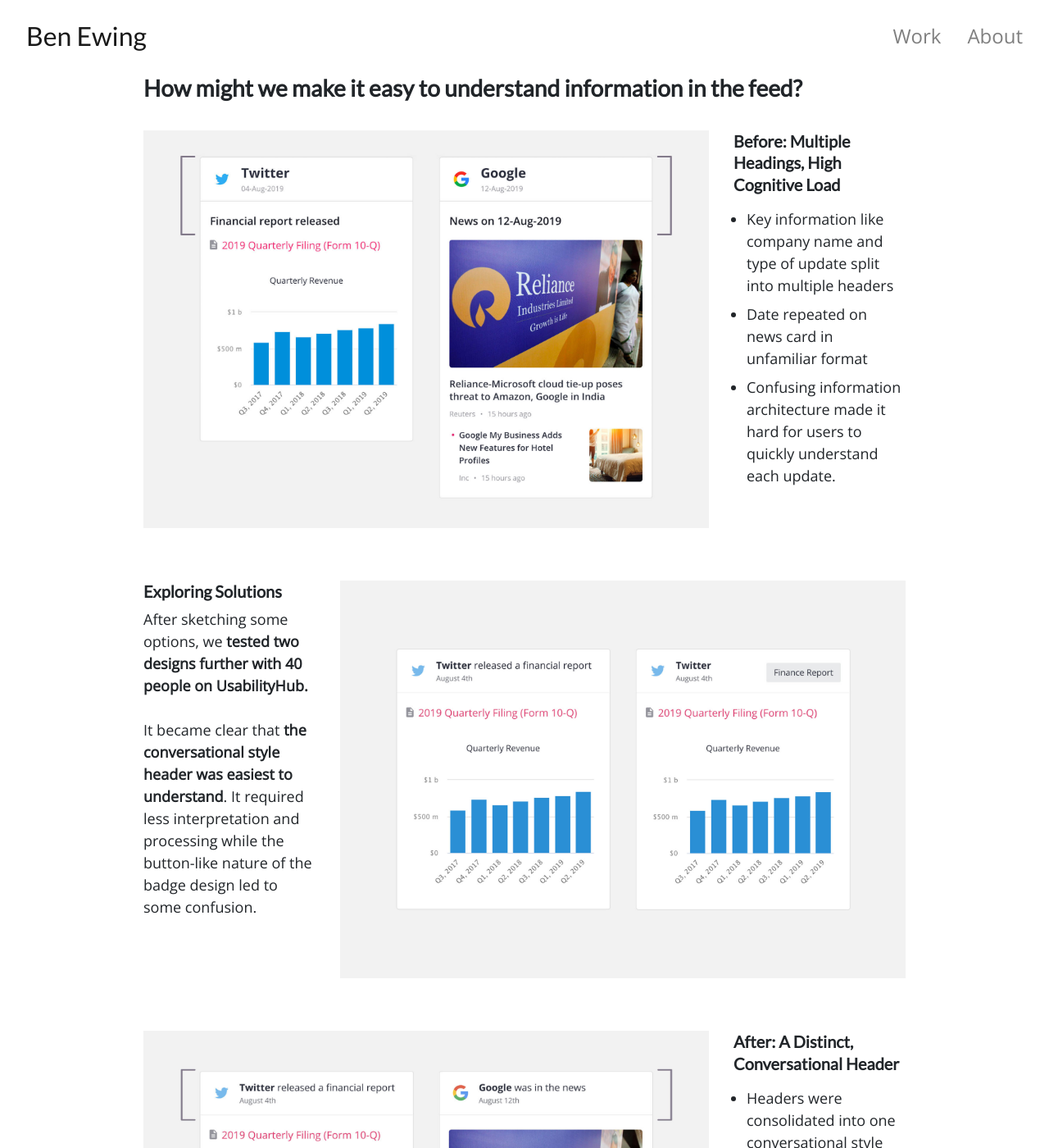
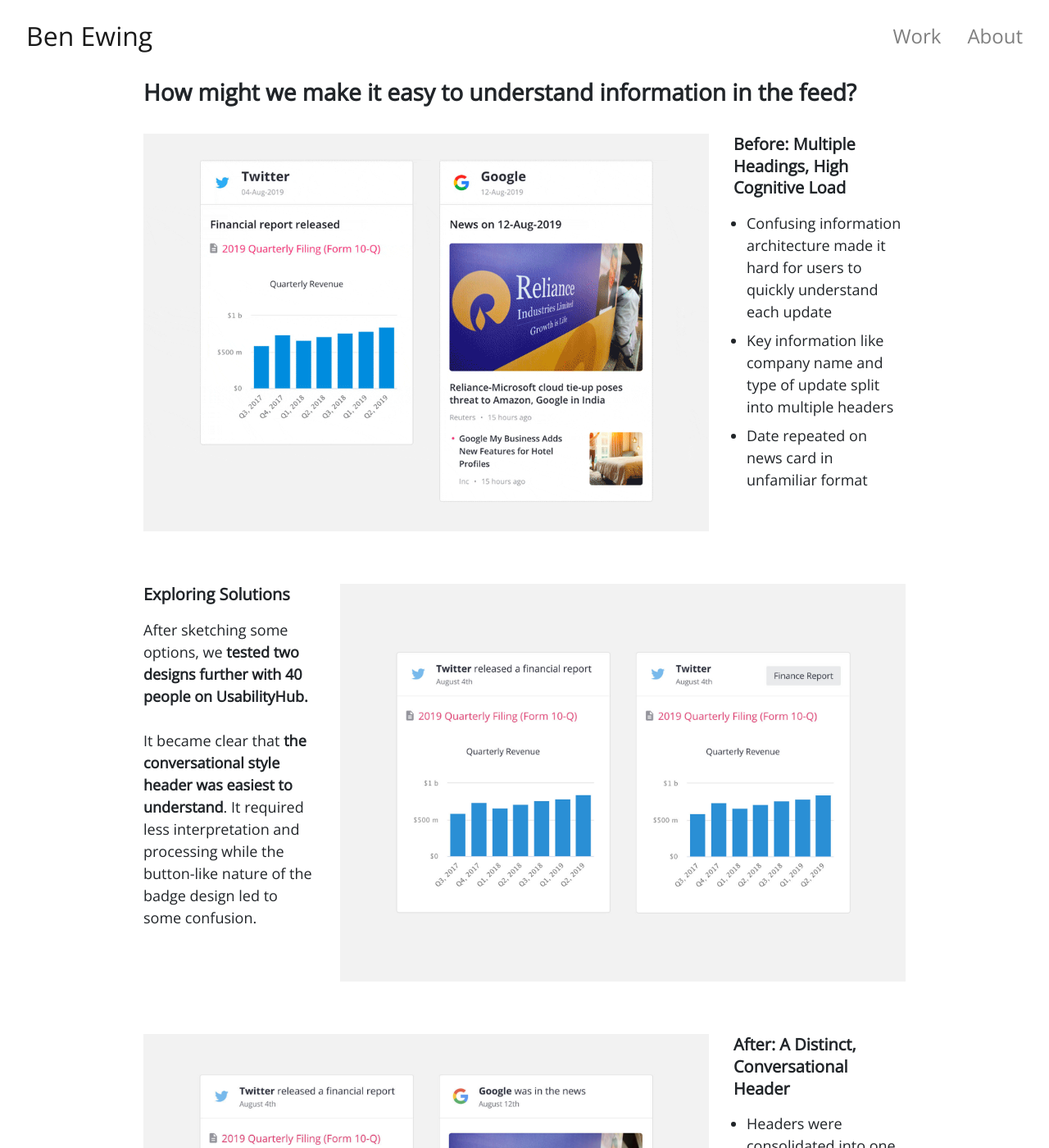
Before and after one commit to bewing91/new_bewingco, a Jekyll site: the page built from projects/craftco.html, in a window 1280 px wide and 1400 px high, scrolled down 6651 px. Shown: the whole window at 82% size. Built offline with Jekyll 4.4.1, drawn with Linux system fonts in a browser that asks for light colours; some web fonts are replaced; some of the changed text lies outside the part shown.

Commit message:
Streamlining case studies

```diff
--- a/css/main.scss
+++ b/css/main.scss
@@ -9,7 +9,7 @@
 }
 
 h1, h2, h3, h4, h5, h6 {
-  font-family: 'Lato', sans-serif;
+  font-family: 'Open Sans', sans-serif;
   font-weight: 600;
 }
 
@@ -281,7 +281,7 @@
 }
 
 #outschoolcard {
-  background-color: #9AA5B1 !important;
+  background-color: #96A7B9 !important;
 }
 
 #pillarcard {
--- a/index.html
+++ b/index.html
@@ -105,7 +105,7 @@
       </div>
       <div class="cardinfo">
         <h3>Reducing dropoff in the application process</h3>
-        <div><a href="http://www.outschool.com">Outschool</a> &nbsp; • &nbsp; Responsive Web</div>
+        <div><a href="http://www.outschool.com" style="color: #105cb3;">Outschool</a> &nbsp; • &nbsp; Responsive Web</div>
       </div>
     </div>
 
--- a/projects/craftco.html
+++ b/projects/craftco.html
@@ -105,7 +105,7 @@
           <img src="{{ site.baseurl }}/img/craft/craft_sketches.jpg" style="max-width: 100%; border: 4px {{ page.bgcolor }} solid;">
         </div>
         <div class="col-md-3 order-md-1">
-          <h5>Exploring solutions</h5>
+          <h5 style="padding-bottom: 8px;">Exploring solutions</h5>
           With Craft's existing design system in mind, we explored solutions to make finding companies to follow easier.
           <br /><br />Among the ideas we considered were merging the two searches into one, and adding clearer headers to improve clarity.
         </div>
@@ -118,9 +118,9 @@
           <h5 style="padding-bottom: 8px;">After: One Fully Functional Search</h5>
           <div style="padding-bottom: 8px;">To reduce confusion, the searches were combined into one:</div>
           <ul style="padding-left: 16px;">
+            <li style="padding-bottom: 8px;"><strong>5/5 users successfully found and followed companies</strong> that they were looking for</li>
             <li style="padding-bottom: 8px;">'Follow' links added to top search</li>
             <li style="padding-bottom: 8px;">Side search removed and suggested companies list was given a clear header</li>
-            <li style="padding-bottom: 8px;"><strong>5/5 users successfully found and followed companies</strong> that they were looking for</li>
           </ul>
           <!-- To reduce confusion and enable users to easily follow companies, the searches were combined into one.
           The side search bar was removed, 'Follow' links were added to companies in the top search,
@@ -155,7 +155,7 @@
           <img src="{{ site.baseurl }}/img/craft/craft_modal_wireframes.jpg" style="max-width: 100%;">
         </div>
         <div class="col-md-3 order-md-1">
-          <h5>Exploring Solutions</h5>
+          <h5 style="padding-bottom: 8px;">Exploring Solutions</h5>
           We wireframed a few different modal configurations including different options for creating a new list without leaving the modal.
         </div>
       </div>
@@ -184,14 +184,14 @@
       <h3>How might we make it easy to understand information in the feed?</h3>
       <div class="row projsubsection">
         <div class="col-md-9 mb-3">
-          <img src="{{ site.baseurl }}/img/craft/craft_header_before.jpg" style="max-width: 100%;">
+          <img src="{{ site.baseurl }}/img/craft/craft_header_before_highlights.gif" style="max-width: 100%;">
         </div>
         <div class="col-md-3">
           <h5 style="padding-bottom: 8px;">Before: Multiple Headings, High Cognitive Load</h5>
           <ul style="padding-left: 16px; margin-bottom: 0px;">
+            <li style="padding-bottom: 8px;">Confusing information architecture made it hard for users to quickly understand each update</li>
             <li style="padding-bottom: 8px;">Key information like company name and type of update split into multiple headers</li>
             <li style="padding-bottom: 8px;">Date repeated on news card in unfamiliar format</li>
-            <li style="padding-bottom: 8px;">Confusing information architecture made it hard for users to quickly understand each update.</li>
           </ul>
           <!--
           The original cards had high cognitive load.
@@ -204,7 +204,7 @@
           <img src="{{ site.baseurl }}/img/craft/craft_header_exploring.jpg" style="max-width: 100%;">
         </div>
         <div class="col-md-3 order-md-1">
-          <h5>Exploring Solutions</h5>
+          <h5 style="padding-bottom: 8px;">Exploring Solutions</h5>
           After sketching some options, we <strong>tested two designs further with 40 people on UsabilityHub.</strong>
           <br /><br />
           It became clear that <strong>the conversational style header was easiest to understand</strong>. It
--- a/projects/pillar.html
+++ b/projects/pillar.html
@@ -9,9 +9,8 @@
 thumbnail: newlander_projthumb.jpg
 background: Pillar is a mobile app that helps people understand and manage their student loan debt.
 challenge: >
-  Pillar wanted to better deliver on one of their key value propositions: helping users understand their student loan debt.
-  I was tasked with redesigning the home screen's loan summary cards to make it easier for users to understand the metrics around their loan debt and to encourage
-  better management of it.
+  Pillar wanted to better deliver on a key value proposition: helping users understand their student loan debt.
+  I was tasked with redesigning the home screen's loan summary cards to facilitate this and ultimately improve user retention.
 
 hero_scrn: /pillar/iphones_mock_pillar.png
 color: '#ffabc1'
```
Also changed, not shown: projects/outschool.html (+3 -4 lines), img/craft/craft_header_after.jpg, img/craft/craft_header_before_highlights.gif (added).
